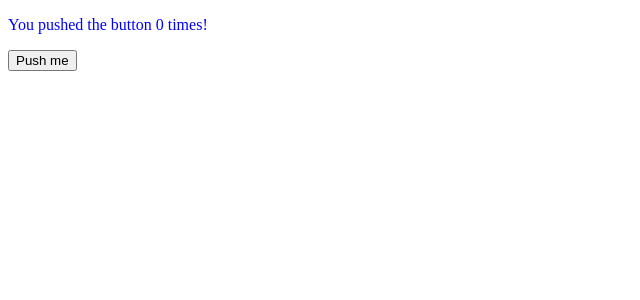
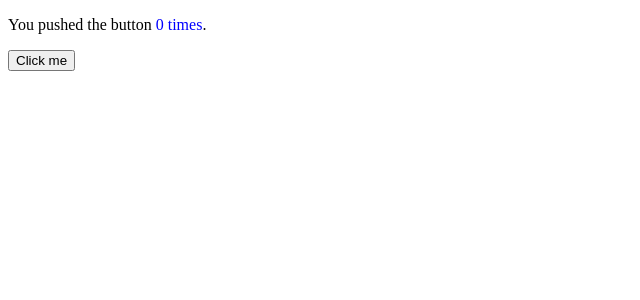
Before and after one commit to loxygenK/harmony, a React app: page / in a window 1280 px wide. Shown: the top 300 px of the page, without its empty margins (0-640 px from the left). Built offline with nearby package versions, Linux system fonts and the light colour scheme.

Commit message:
🔧 Configured alias

```diff
--- a/src/index.tsx
+++ b/src/index.tsx
@@ -1,19 +1,8 @@
+import {App} from "@/pages/App";
 import * as React from "react";
 import * as ReactDOM from "react-dom";
 
-import styles from "./style/style.module.scss";
-
-const Sample = () => {
-  const [count, setCount] = React.useState(0);
-  return (
-    <div className={styles.test}>
-      <p>You pushed the button {count} time{count != 1 ? "s" : ""}!</p>
-      <button onClick={() => setCount(count + 1)}>Push me</button>
-    </div>
-  );
-}
-
 ReactDOM.render(
-  <Sample />,
+  <App />,
   document.getElementById("root")
 );
--- /dev/null
+++ b/src/pages/App.tsx
@@ -0,0 +1,15 @@
+import * as React from "react";
+import styles from "@/style/style.module.scss";
+
+export const App = () => {
+  const [count, setCount] = React.useState(0);
+  return (
+    <div>
+      <p>
+        You pushed the button
+        <span className={styles.test}> {count} time{count == 1 ? "": "s"}</span>.
+      </p>
+      <button onClick={() => setCount(count + 1)}>Click me</button>
+    </div>
+  );
+}
--- a/webpack.config.ts
+++ b/webpack.config.ts
@@ -59,6 +59,9 @@ const config: webpack.Configuration = {
   },
   resolve: {
     extensions: [".tsx", ".ts", ".js"],
+    alias: {
+      "@": path.resolve(__dirname, "src")
+    }
   },
   plugins: [
     new HtmlWebpackPlugin({
```
Also changed, not shown: tsconfig.json (+5 -2 lines).
